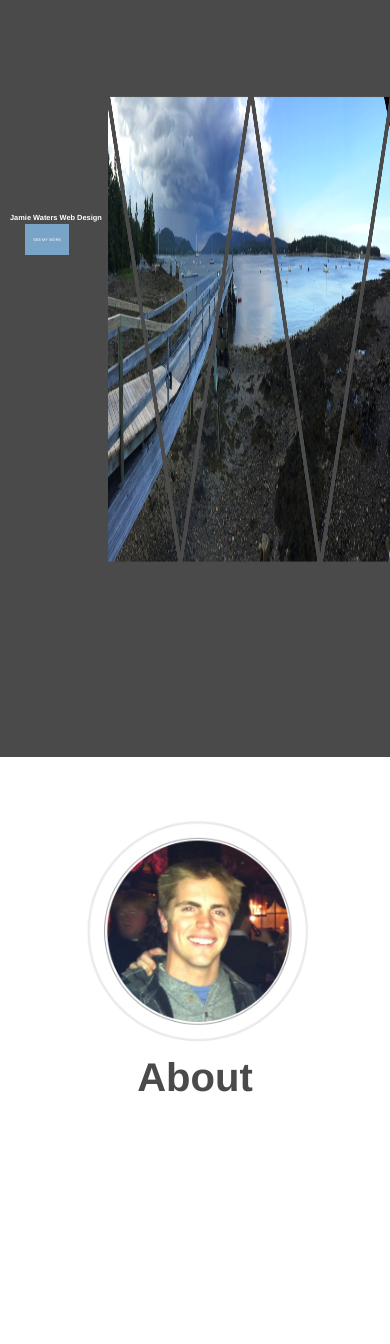
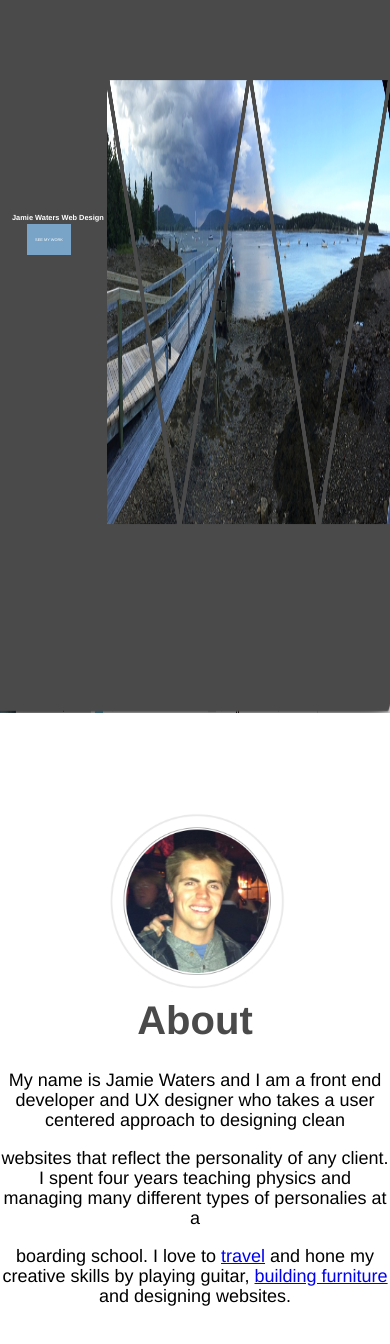
Before and after one commit to jwaters627/jwaters627.github.io, a plain HTML site: page index.html in a window 390 px wide. Shown: the part 92-1436 px from the top of the page. Before the commit the page ends 1219 px from the top, so only its background shows below. Drawn offline with Linux system fonts and the light colour scheme; a web font is replaced by a local one.

Commit message:
adjusting for mobile screens

```diff
--- a/css/portfolio_style.css
+++ b/css/portfolio_style.css
@@ -56,7 +56,7 @@ body{
 header{
 	position: fixed;
 	width:100%;
-
+	margin-top: -35px;
 
 }
 
@@ -64,11 +64,11 @@ header img{
 	height:65px;
 	float:left;
 	margin-left: 3%;
+	margin-top: 35px;
 }
 
 nav{
 	height: 65px;
-	margin-top: -35px;
 	padding-bottom: 30px;
 	background-color: #ffffff;
 }
@@ -108,17 +108,16 @@ nav ul li a:hover{
 
 
 
-.photo_back{
-	background-image:url("../images/back.jpg");
-	background-size: 101vw 100vh;
-	height:100vh;
+.hero{
+	background-image:url("../images/back3.jpg");
+	background-attachment: fixed;
+	background-size: 100% 800px;
+	height:840px;
 	background-repeat: no-repeat;
-	margin-left: -2px;
-
 }
 
 
-.photo_back h1{
+.hero h1{
 	padding-top: 300px;
 	text-align: left;
 	color:white;
@@ -128,7 +127,7 @@ nav ul li a:hover{
 }
 
 
-.photo_back a{
+.hero a{
 	color: white;
 	text-decoration: none;
 	font-size: 1vw;
@@ -139,13 +138,13 @@ nav ul li a:hover{
 
 
 }
-.photo_back a:hover{
+.hero a:hover{
 	color: #282828;
 	opacity:1;
 }
 
 .about img{
-	height:30vh;
+	height:200px;
 	display: block;
 	margin: 50px auto 0 auto;
 }
@@ -157,3 +156,14 @@ nav ul li a:hover{
 	font-family: helvetica;
 	color: #4a4a4a;
 }
+
+.about p{
+	font-size: 18px;
+	text-align: center;
+	font-family: helvetica;
+	line-height: 20px;
+}
+
+#contact{
+	height:400px;
+}
--- a/index.html
+++ b/index.html
@@ -8,8 +8,10 @@
 		<script src="new/portfolio.js"></script>
 	</head>
 	<body>
+		<div id="top">
+		</div>
 		<header>
-			<a href="./index.html"><img src="images/logo.jpg"></a>
+			<a href="#top" data-scroll><img src="images/logo.jpg"></a>
 			<nav>
 				<ul>
 					<li><a href="#jumpto" data-scroll>ABOUT</a></li>
@@ -18,13 +20,19 @@
 				</ul>
 			</nav>
 		</header>
-		<div class="photo_back">
+		<div class="hero">
 			<h1>Jamie Waters Web Design</h1>
            	<a href="./SW2.html">SEE MY WORK</a>
 		</div>
 		<div class= "about" >
 			<a id="jumpto"><img src="images/profile.jpg"></a>
 			<h1>About</h1>
+			<p>My name is Jamie Waters and I am a front end developer and UX designer who takes a user centered approach to designing clean</p>
+			<p>websites that reflect the personality of any client.  I spent four years teaching physics and managing many different types of personalies at a</p>
+			<p>boarding school.  I love to <a href="http://www.google.com">travel</a> and hone my creative skills by playing guitar, <a href="http://www.google.com">building furniture</a> and designing websites.</p>
+		</div>
+		<div id="contact">
+
 		</div>
 
 		<script src="new/smooth-scroll.js"></script>
```
Also changed, not shown: images/back3.jpg (added).
